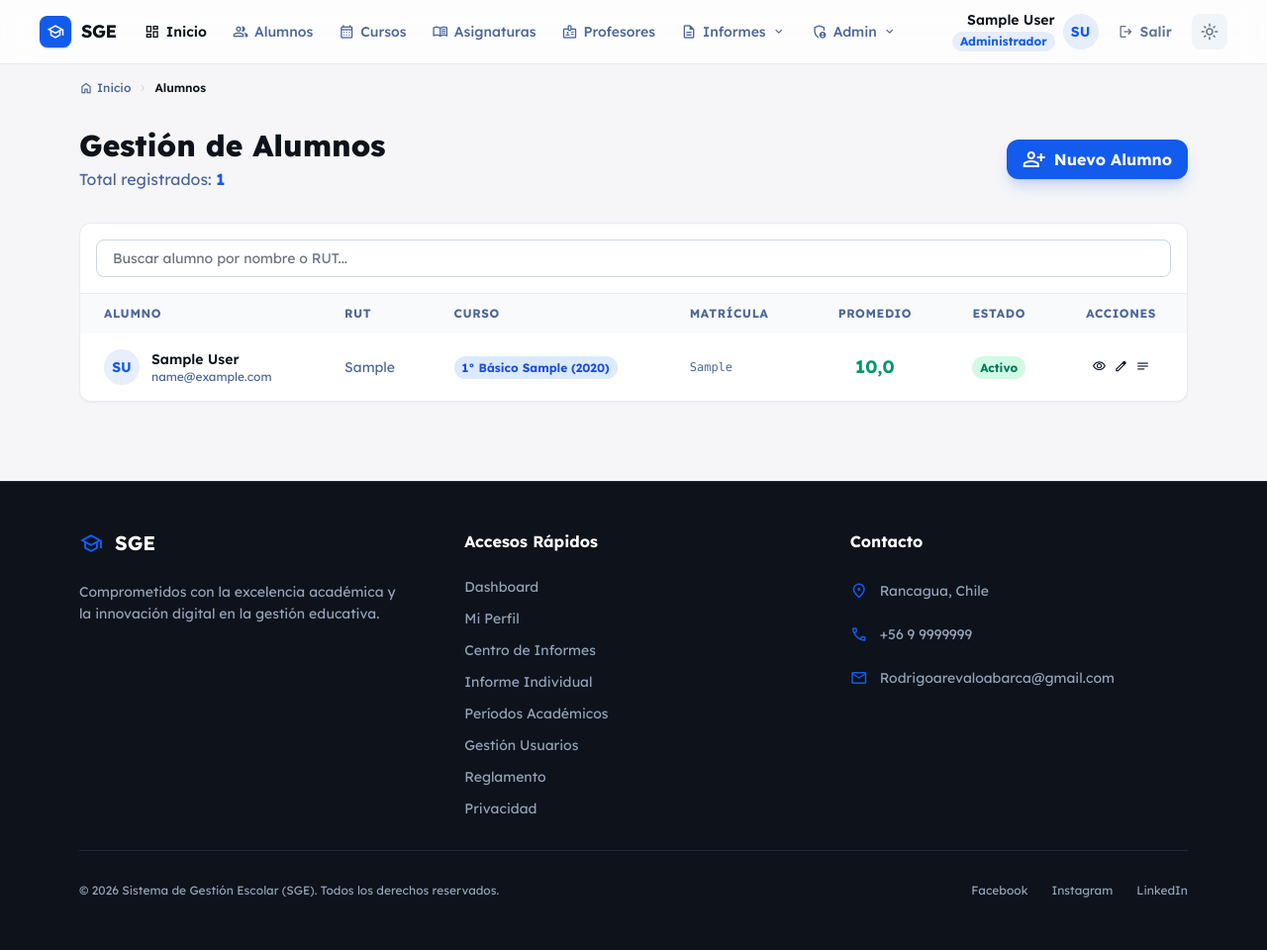
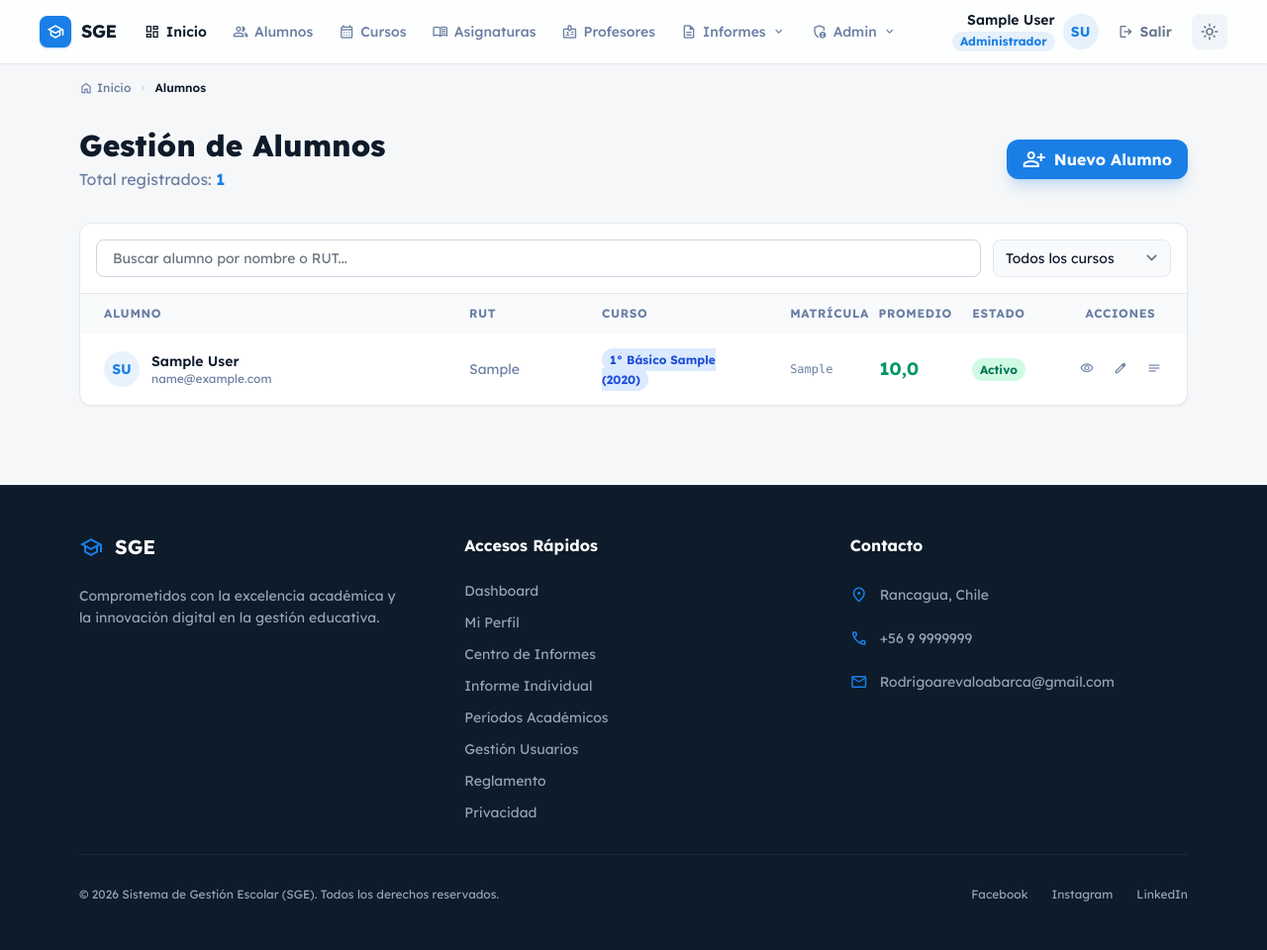
Before and after one commit to rodrigoarevaloabarca-svg/ProyectoSGE, a Django app: page /alumnos/ in a window 1280 px wide. Shown: the whole page at 99% size. Before the commit the page ends 907 px from the top, so only its background shows below. Run offline with Django 5.2, Linux system fonts and the light colour scheme; a user stored in the database is signed in; tables that the repository leaves empty hold one stand-in row (values such as "Sample post"); parts of the project's set-up code (start-up, migrations or seed data) failed here and were passed over; some libraries are stand-ins or nearby versions.

Commit message:
mejoras en general para rendimiento y funciones

```diff
--- a/alumnos/templates/alumnos/lista.html
+++ b/alumnos/templates/alumnos/lista.html
@@ -5,32 +5,66 @@
 <div class="flex items-center justify-between mb-8">
     <div>
         <h2 class="text-3xl font-extrabold text-navy-deep dark:text-white">Gestión de Alumnos</h2>
-        <p class="text-muted-blue mt-1">Total registrados: <span class="font-bold text-primary">{{ alumnos.count }}</span></p>
+        <p class="text-muted-blue mt-1">
+            Total registrados: <span class="font-bold text-primary">{{ total }}</span>
+            {% if curso_id %}<span class="text-xs ml-2 text-muted-blue">(filtrado por curso)</span>{% endif %}
+        </p>
     </div>
+    {% if request.user.es_admin %}
     <a href="{% url 'alumnos:crear' %}"
        class="flex items-center gap-2 bg-primary text-white px-4 py-2 rounded-xl font-bold hover:bg-primary/90 transition-all shadow-lg shadow-primary/20">
         <span class="material-symbols-outlined">person_add</span>
         Nuevo Alumno
     </a>
+    {% endif %}
 </div>
 
 <div class="bg-white dark:bg-slate-900 rounded-xl border border-soft-grey dark:border-slate-800 shadow-sm overflow-hidden">
-    <div class="p-4 border-b border-soft-grey dark:border-slate-800 flex gap-3">
-        <input type="text" id="buscador" placeholder="Buscar alumno por nombre o RUT..."
+
+    {# ── Barra de filtros ── #}
+    <div class="p-4 border-b border-soft-grey dark:border-slate-800 flex flex-col sm:flex-row gap-3">
+
+        {# Búsqueda por nombre/RUT #}
+        <input type="text" id="buscador"
+               placeholder="Buscar alumno por nombre o RUT..."
                class="flex-1 px-4 py-2 rounded-lg border border-slate-200 dark:border-slate-700 bg-slate-50 dark:bg-slate-800 text-sm focus:ring-2 focus:ring-primary/20 focus:border-primary transition-all"
                onkeyup="filtrarTabla()"/>
+
+        {# Filtro por curso #}
+        <form method="get" class="flex gap-2 shrink-0">
+            <select name="curso"
+                    onchange="this.form.submit()"
+                    style="width:180px;"
+                    class="px-3 py-2 rounded-lg border border-slate-200 dark:border-slate-700 bg-slate-50 dark:bg-slate-800 text-sm focus:ring-2 focus:ring-primary/20 focus:border-primary transition-all">
+                <option value="">Todos los cursos</option>
+                {% for curso in cursos %}
+                <option value="{{ curso.pk }}" {% if curso_id == curso.pk|stringformat:"s" %}selected{% endif %}>
+                    {{ curso }}
+                </option>
+                {% endfor %}
+            </select>
+            {% if curso_id %}
+            <a href="{% url 'alumnos:lista' %}"
+               class="flex items-center px-3 py-2 rounded-lg border border-slate-200 dark:border-slate-700 text-muted-blue hover:text-red-500 hover:border-red-300 transition-all"
+               title="Limpiar filtro">
+                <span class="material-symbols-outlined text-[16px]">filter_alt_off</span>
+            </a>
+            {% endif %}
+        </form>
     </div>
+
+    {# ── Tabla con anchos fijos ── #}
     <div class="overflow-x-auto">
-        <table class="w-full text-sm" id="tablaAlumnos">
+        <table class="w-full text-sm" id="tablaAlumnos" style="table-layout:fixed;">
             <thead class="bg-slate-50 dark:bg-slate-800 text-muted-blue text-xs font-bold uppercase tracking-wider">
                 <tr>
-                    <th class="px-6 py-3 text-left">Alumno</th>
-                    <th class="px-6 py-3 text-left">RUT</th>
-                    <th class="px-6 py-3 text-left">Curso</th>
-                    <th class="px-6 py-3 text-left">Matrícula</th>
-                    <th class="px-6 py-3 text-center">Promedio</th>
-                    <th class="px-6 py-3 text-center">Estado</th>
-                    <th class="px-6 py-3 text-center">Acciones</th>
+                    <th class="px-6 py-3 text-left"  style="width:33%;">Alumno</th>
+                    <th class="px-6 py-3 text-left"  style="width:12%;">RUT</th>
+                    <th class="px-6 py-3 text-left"  style="width:17%;">Curso</th>
+                    <th class="px-6 py-3 text-left"  style="width:8%;">Matrícula</th>
+                    <th class="px-6 py-3 text-center" style="width:8%;">Promedio</th>
+                    <th class="px-6 py-3 text-center" style="width:10%;">Estado</th>
+                    <th class="px-6 py-3 text-center" style="width:12%;">Acciones</th>
                 </tr>
             </thead>
             <tbody class="divide-y divide-soft-grey dark:divide-slate-800">
@@ -38,12 +72,12 @@
                 <tr class="hover:bg-slate-50 dark:hover:bg-slate-800/50 transition-colors">
                     <td class="px-6 py-4">
                         <div class="flex items-center gap-3">
-                            <div class="size-9 rounded-full bg-primary/10 text-primary flex items-center justify-center font-bold text-sm">
+                            <div class="size-9 rounded-full bg-primary/10 text-primary flex items-center justify-center font-bold text-sm shrink-0">
                                 {{ alumno.usuario.first_name|slice:":1" }}{{ alumno.usuario.last_name|slice:":1" }}
                             </div>
-                            <div>
-                                <p class="font-semibold text-navy-deep dark:text-white">{{ alumno.nombre_completo }}</p>
-                                <p class="text-xs text-muted-blue">{{ alumno.usuario.email }}</p>
+                            <div class="min-w-0">
+                                <p class="font-semibold text-navy-deep dark:text-white truncate">{{ alumno.nombre_completo }}</p>
+                                <p class="text-xs text-muted-blue truncate">{{ alumno.usuario.email }}</p>
                             </div>
                         </div>
                     </td>
@@ -78,16 +112,22 @@
                     </td>
                     <td class="px-6 py-4 text-center">
                         <div class="flex items-center justify-center gap-2">
-                            <a href="{% url 'alumnos:detalle' alumno.pk %}" ...>
+                            <a href="{% url 'alumnos:detalle' alumno.pk %}"
+                               class="p-1.5 rounded-lg text-muted-blue hover:text-primary hover:bg-primary/10 transition-all"
+                               title="Ver detalle">
                                 <span class="material-symbols-outlined text-sm">visibility</span>
                             </a>
                             {% if request.user.es_admin %}
-                            <a href="{% url 'alumnos:editar' alumno.pk %}" ...>
+                            <a href="{% url 'alumnos:editar' alumno.pk %}"
+                               class="p-1.5 rounded-lg text-muted-blue hover:text-amber-500 hover:bg-amber-50 transition-all"
+                               title="Editar">
                                 <span class="material-symbols-outlined text-sm">edit</span>
                             </a>
                             {% endif %}
                             {% if request.user.es_admin or request.user.es_profesor %}
-                            <a href="{% url 'anotaciones:alumno' alumno.pk %}" ...>
+                            <a href="{% url 'anotaciones:alumno' alumno.pk %}"
+                               class="p-1.5 rounded-lg text-muted-blue hover:text-purple-500 hover:bg-purple-50 transition-all"
+                               title="Anotaciones">
                                 <span class="material-symbols-outlined text-sm">notes</span>
                             </a>
                             {% endif %}
@@ -98,14 +138,56 @@
                 <tr>
                     <td colspan="7" class="px-6 py-12 text-center text-muted-blue">
                         <span class="material-symbols-outlined text-5xl block mb-3 opacity-30">group</span>
-                        No hay alumnos registrados.
-                        <a href="{% url 'alumnos:crear' %}" class="text-primary font-bold hover:underline block mt-1">Registrar el primero</a>
+                        {% if curso_id %}
+                            No hay alumnos en este curso.
+                            <a href="{% url 'alumnos:lista' %}" class="text-primary font-bold hover:underline block mt-1">Ver todos</a>
+                        {% else %}
+                            No hay alumnos registrados.
+                            {% if request.user.es_admin %}
+                            <a href="{% url 'alumnos:crear' %}" class="text-primary font-bold hover:underline block mt-1">Registrar el primero</a>
+                            {% endif %}
+                        {% endif %}
                     </td>
                 </tr>
                 {% endfor %}
             </tbody>
         </table>
     </div>
+
+    {# ── Paginación ── #}
+    {% if page_obj.paginator.num_pages > 1 %}
+    <div class="px-6 py-4 border-t border-soft-grey dark:border-slate-800 flex items-center justify-between text-sm">
+        <p class="text-muted-blue">
+            Página {{ page_obj.number }} de {{ page_obj.paginator.num_pages }}
+            · {{ total }} alumno{{ total|pluralize }}
+        </p>
+        <div class="flex items-center gap-1">
+            {% if page_obj.has_previous %}
+            <a href="?page={{ page_obj.previous_page_number }}{% if curso_id %}&curso={{ curso_id }}{% endif %}"
+               class="px-3 py-1.5 rounded-lg border border-slate-200 dark:border-slate-700 text-muted-blue hover:bg-primary/10 hover:text-primary transition-all">
+                <span class="material-symbols-outlined text-sm">chevron_left</span>
+            </a>
+            {% endif %}
+            {% for num in page_obj.paginator.page_range %}
+                {% if page_obj.number == num %}
+                <span class="px-3 py-1.5 rounded-lg bg-primary text-white font-bold text-xs">{{ num }}</span>
+                {% elif num > page_obj.number|add:"-3" and num < page_obj.number|add:"3" %}
+                <a href="?page={{ num }}{% if curso_id %}&curso={{ curso_id }}{% endif %}"
+                   class="px-3 py-1.5 rounded-lg border border-slate-200 dark:border-slate-700 text-muted-blue hover:bg-primary/10 hover:text-primary transition-all text-xs">
+                    {{ num }}
+                </a>
+                {% endif %}
+            {% endfor %}
+            {% if page_obj.has_next %}
+            <a href="?page={{ page_obj.next_page_number }}{% if curso_id %}&curso={{ curso_id }}{% endif %}"
+               class="px-3 py-1.5 rounded-lg border border-slate-200 dark:border-slate-700 text-muted-blue hover:bg-primary/10 hover:text-primary transition-all">
+                <span class="material-symbols-outlined text-sm">chevron_right</span>
+            </a>
+            {% endif %}
+        </div>
+    </div>
+    {% endif %}
+
 </div>
 
 <script>
--- a/alumnos/views.py
+++ b/alumnos/views.py
@@ -4,7 +4,7 @@ ARCHIVO: views.py
 
 Vistas para gestión de alumnos.
 Control de acceso por rol en cada vista:
-  - lista_alumnos : admin y profesor
+  - lista_alumnos : admin y profesor (con paginación y filtro por curso)
   - detalle_alumno: admin, profesor, el propio alumno, apoderado de ese alumno
   - crear_alumno  : solo admin
   - editar_alumno : solo admin
@@ -12,6 +12,7 @@ Control de acceso por rol en cada vista:
 from django.contrib.auth.decorators import login_required, user_passes_test
 from django.shortcuts import render, redirect, get_object_or_404
 from django.contrib import messages
+from django.core.paginator import Paginator
 from django.urls import reverse
 
 from .models import Alumno
@@ -33,9 +34,36 @@ def solo_staff(user):
 @login_required
 @user_passes_test(solo_staff, login_url='dashboard:inicio')
 def lista_alumnos(request):
-    alumnos = Alumno.objects.filter(activo=True).select_related('usuario', 'curso__nivel')
+    # Filtro opcional por curso via GET (?curso=<id>)
+    curso_id = request.GET.get('curso', '')
+
+    alumnos_qs = Alumno.objects.filter(activo=True).select_related(
+        'usuario', 'curso__nivel'
+    ).order_by('usuario__last_name', 'usuario__first_name')
+
+    if curso_id:
+        alumnos_qs = alumnos_qs.filter(curso_id=curso_id)
+
+    # Conteo antes de paginar (1 sola query, no usa alumnos.count en template)
+    total = alumnos_qs.count()
+
+    # Paginación: 20 alumnos por página
+    paginator   = Paginator(alumnos_qs, 20)
+    page_number = request.GET.get('page', 1)
+    page_obj    = paginator.get_page(page_number)
+
+    # Cursos para el filtro desplegable
+    from cursos.models import Curso
+    cursos = Curso.objects.filter(activo=True).select_related('nivel').order_by(
+        'nivel', 'grado', 'letra'
+    )
+
     return render(request, 'alumnos/lista.html', {
-        'alumnos': alumnos,
+        'alumnos':  page_obj,
+        'page_obj': page_obj,
+        'total':    total,
+        'cursos':   cursos,
+        'curso_id': curso_id,
         'breadcrumbs': [
             {'label': 'Alumnos', 'url': ''},
         ],
@@ -54,7 +82,7 @@ def detalle_alumno(request, pk):
     user   = request.user
 
     if user.es_admin or user.es_profesor:
-        pass  # acceso total
+        pass
 
     elif user.es_apoderado:
         perfil = getattr(user, 'perfil_apoderado', None)
--- a/static/js/config.js
+++ b/static/js/config.js
@@ -1,28 +1,32 @@
-// Configuración de Tailwind CSS
+/**
+ * config.js — SGE
+ * Configuración global de Tailwind CSS.
+ * ÚNICA fuente de verdad para colores y tema.
+ * Cargar ANTES del CDN de Tailwind en base.html y loginbase.html:
+ *   <script src="{% static 'js/config.js' %}"></script>
+ *   <script src="https://cdn.tailwindcss.com?plugins=forms,container-queries"></script>
+ */
 tailwind.config = {
     darkMode: "class",
     theme: {
         extend: {
             colors: {
-                "primary": "#135bec",
-                "background-light": "#f6f6f8",
-                "background-dark": "#101622",
-                "navy-deep": "#0d121b",
-                "soft-grey": "#e7ebf3",
-                "muted-blue": "#4c669a"
+                "primary":          "#197fe6",
+                "background-light": "#f6f7f8",
+                "background-dark":  "#111921",
+                "navy-deep":        "#0d1b2a",
+                "muted-blue":       "#6b7fa3",
+                "soft-grey":        "#e2e8f0",
             },
             fontFamily: {
                 "display": ["Lexend", "sans-serif"]
             },
             borderRadius: {
                 "DEFAULT": "0.25rem",
-                "lg": "0.5rem",
-                "xl": "0.75rem",
-                "full": "9999px"
+                "lg":      "0.5rem",
+                "xl":      "0.75rem",
+                "full":    "9999px",
             },
         },
     },
-}
-
-// Aquí podrías añadir lógica interactiva en el futuro,
-// como el cambio de modo oscuro o manejo de eventos.
+};
--- a/templates/base.html
+++ b/templates/base.html
@@ -22,6 +22,9 @@
     <meta name="viewport" content="width=device-width, initial-scale=1.0"/>
     <meta name="description" content="Sistema de Gestión Escolar — SGE"/>
     <title>{% block titulo %}Sistema de Gestión Escolar (SGE){% endblock %}</title>
+
+    {# ── Tailwind ── #}
+    <script src="{% static 'js/config.js' %}"></script>
     <script src="https://cdn.tailwindcss.com?plugins=forms,container-queries"></script>
     <script>
     tailwind.config = {
--- a/templates/loginbase.html
+++ b/templates/loginbase.html
@@ -21,6 +21,7 @@
     <title>{% block titulo %}Sistema de Gestión Escolar (SGE){% endblock %}</title>
 
     {# ── Tailwind ── #}
+    <script src="{% static 'js/config.js' %}"></script>
     <script src="https://cdn.tailwindcss.com?plugins=forms,container-queries"></script>
     <script>
     tailwind.config = {
```
